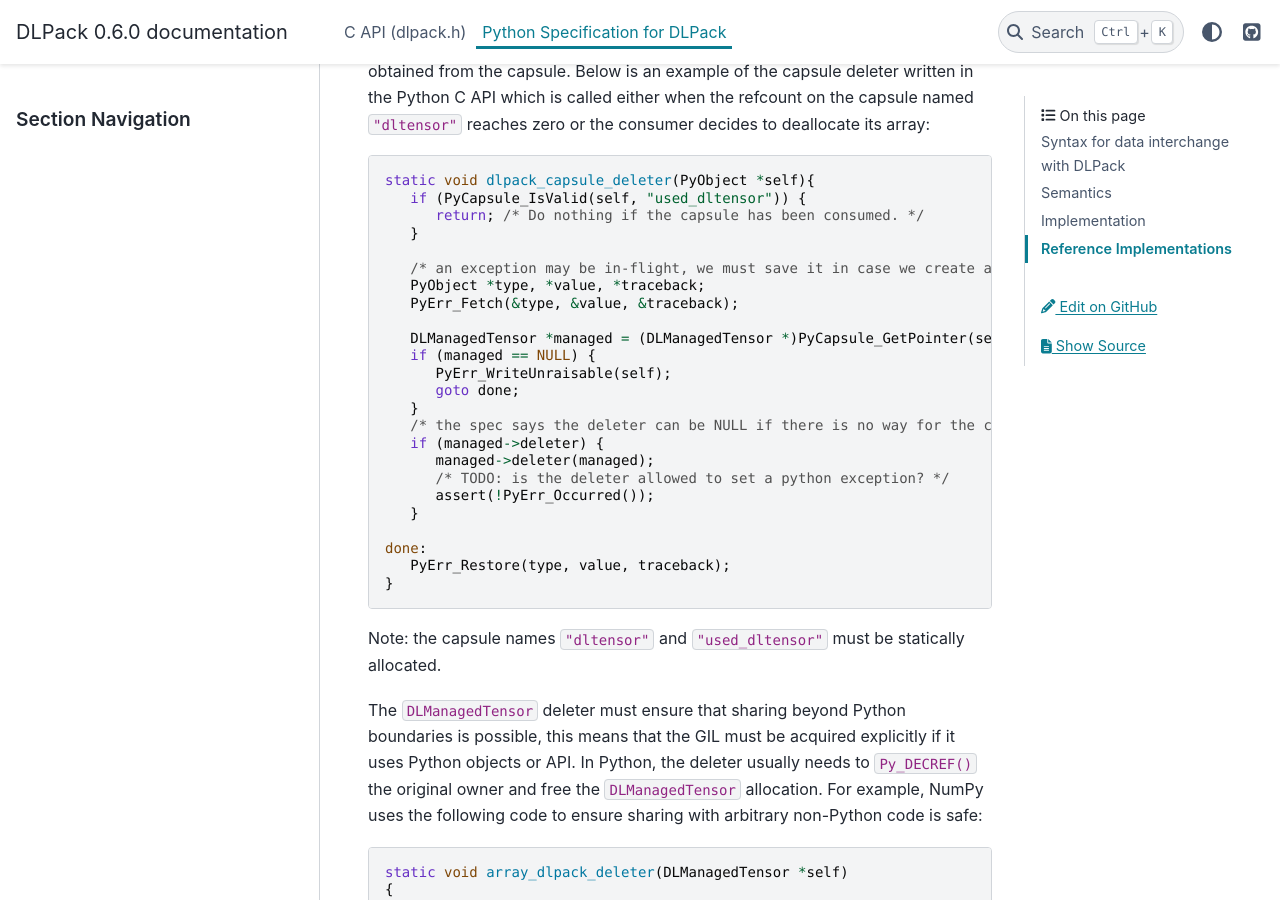
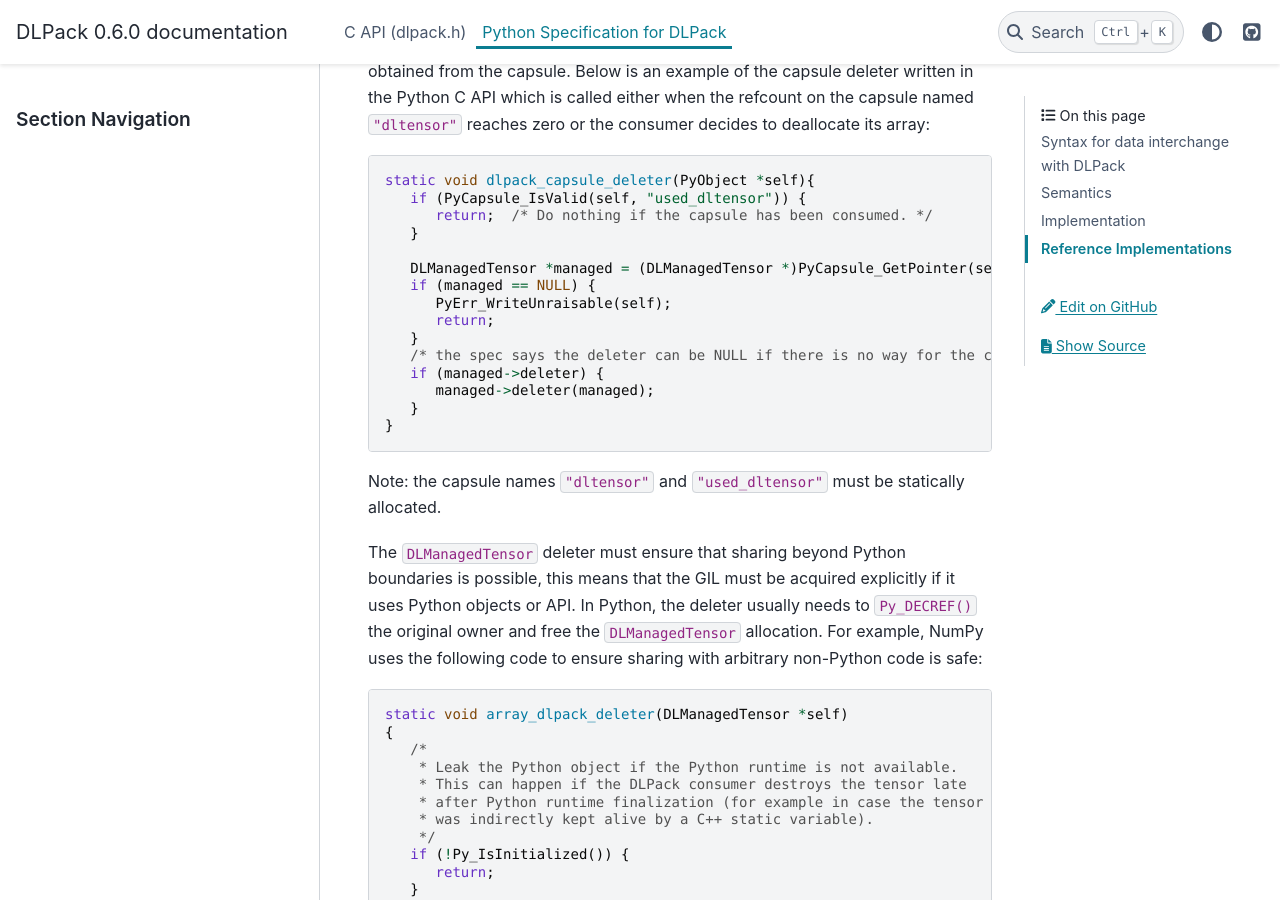
Before and after one commit to dmlc/dlpack, a Sphinx documentation site: the page built from docs/source/python_spec.rst, in a window 1280 px wide and 900 px high, scrolled down 2758 px. Built offline with Sphinx 7.4.7 and the PyData theme 0.15.4, drawn with Linux system fonts in a browser that asks for light colours.

Commit message:
MAINT: Remove unnecessarily defense code from example (#141)
This just doesn't make sense, this is effectively a `tp_dealloc`.
`tp_dealloc` cannot raise exceptions and isn't called with one
in-fly.

```diff
--- a/docs/source/python_spec.rst
+++ b/docs/source/python_spec.rst
@@ -108,27 +108,18 @@ C API which is called either when the refcount on the capsule named
 
    static void dlpack_capsule_deleter(PyObject *self){
       if (PyCapsule_IsValid(self, "used_dltensor")) {
-         return; /* Do nothing if the capsule has been consumed. */
+         return;  /* Do nothing if the capsule has been consumed. */
       }
-
-      /* an exception may be in-flight, we must save it in case we create another one */
-      PyObject *type, *value, *traceback;
-      PyErr_Fetch(&type, &value, &traceback);
 
       DLManagedTensor *managed = (DLManagedTensor *)PyCapsule_GetPointer(self, "dltensor");
       if (managed == NULL) {
          PyErr_WriteUnraisable(self);
-         goto done;
+         return;
       }
       /* the spec says the deleter can be NULL if there is no way for the caller to provide a reasonable destructor. */
       if (managed->deleter) {
          managed->deleter(managed);
-         /* TODO: is the deleter allowed to set a python exception? */
-         assert(!PyErr_Occurred());
       }
-
-   done:
-      PyErr_Restore(type, value, traceback);
    }
 
 Note: the capsule names ``"dltensor"`` and ``"used_dltensor"`` must be
```
